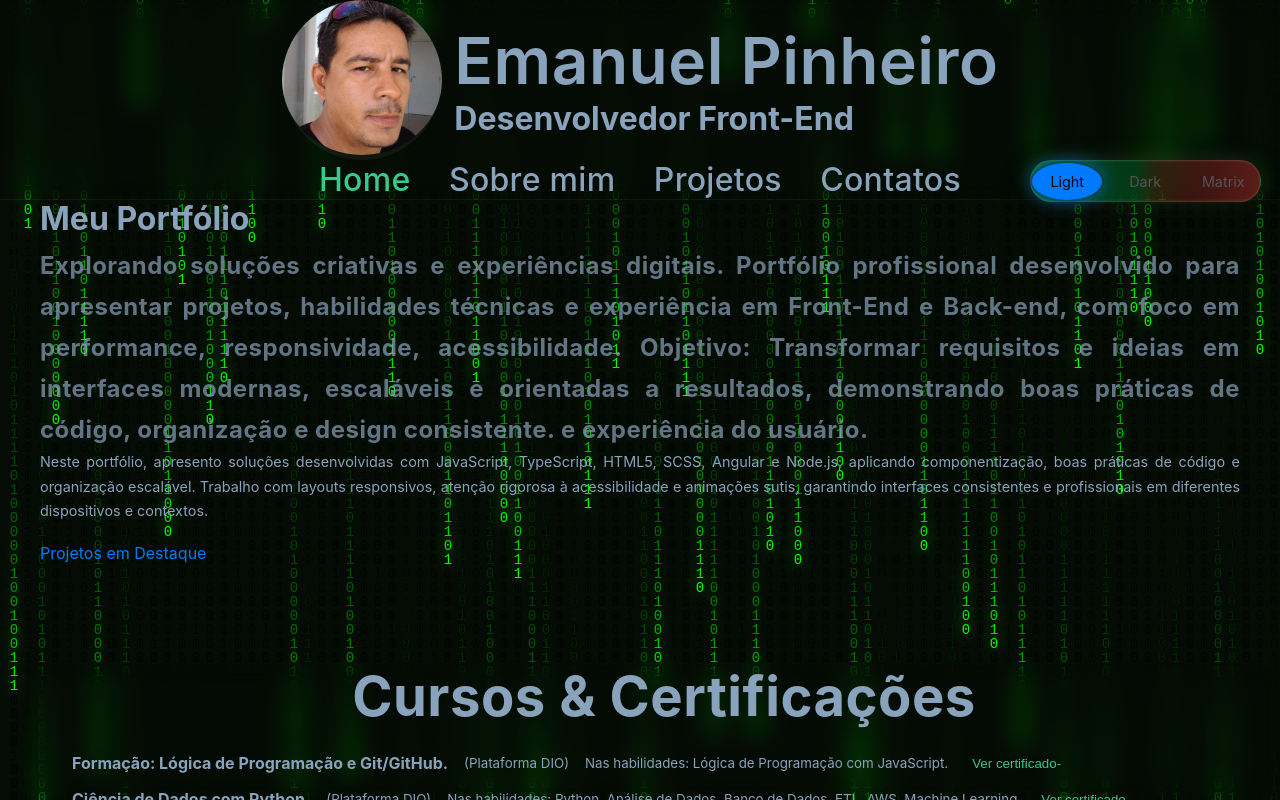
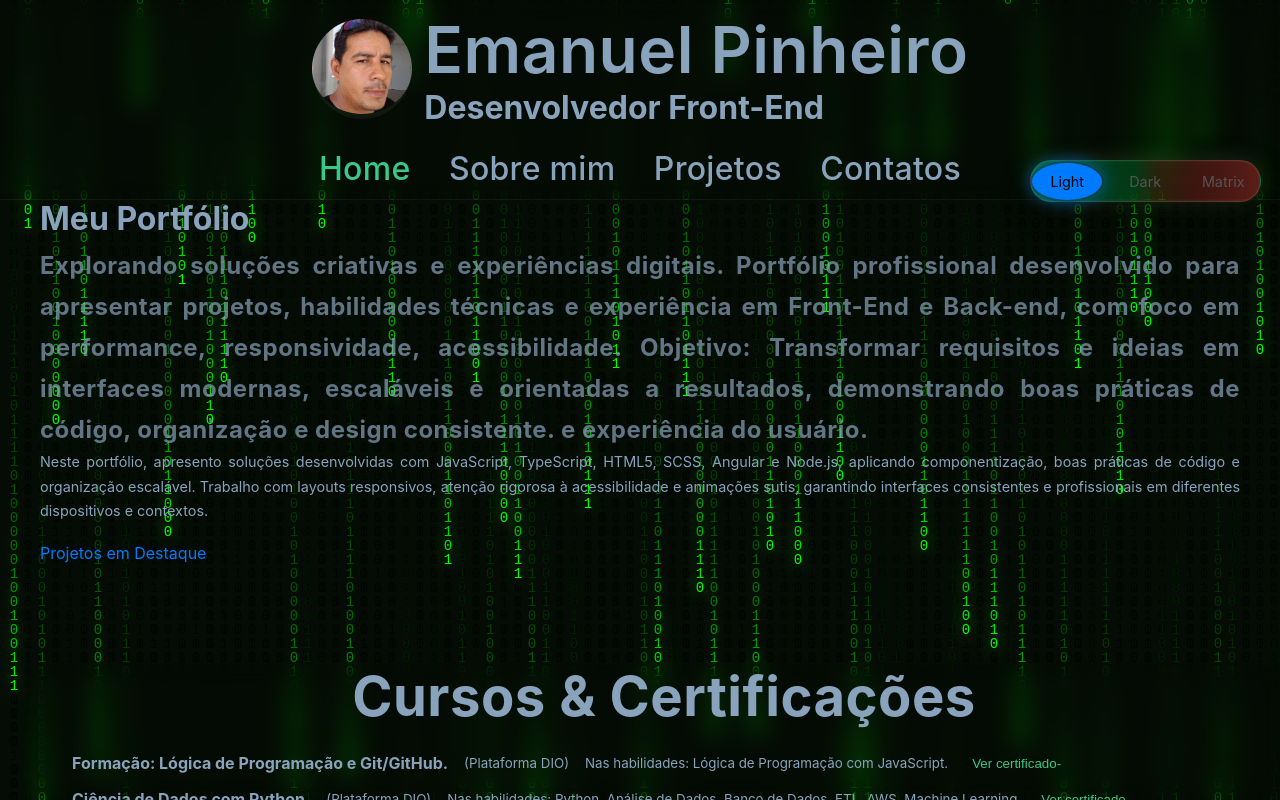
Before and after one commit to Messias-emp/projeto_portifolio, an Angular app: page / in a window 1280 px wide. Built offline with nearby package versions, Linux system fonts and the light colour scheme.

Commit message:
atualização home

```diff
--- a/src/app/core/header/header.scss
+++ b/src/app/core/header/header.scss
@@ -37,8 +37,8 @@
     gap: 0.8rem;
 
     img {
-      height: 160px;
-      width: 160px;
+      height: 100px;
+      width: 100px;
       border-radius: 50%;
       object-fit: cover;
       transition: filter var(--transition-speed) ease;
```
